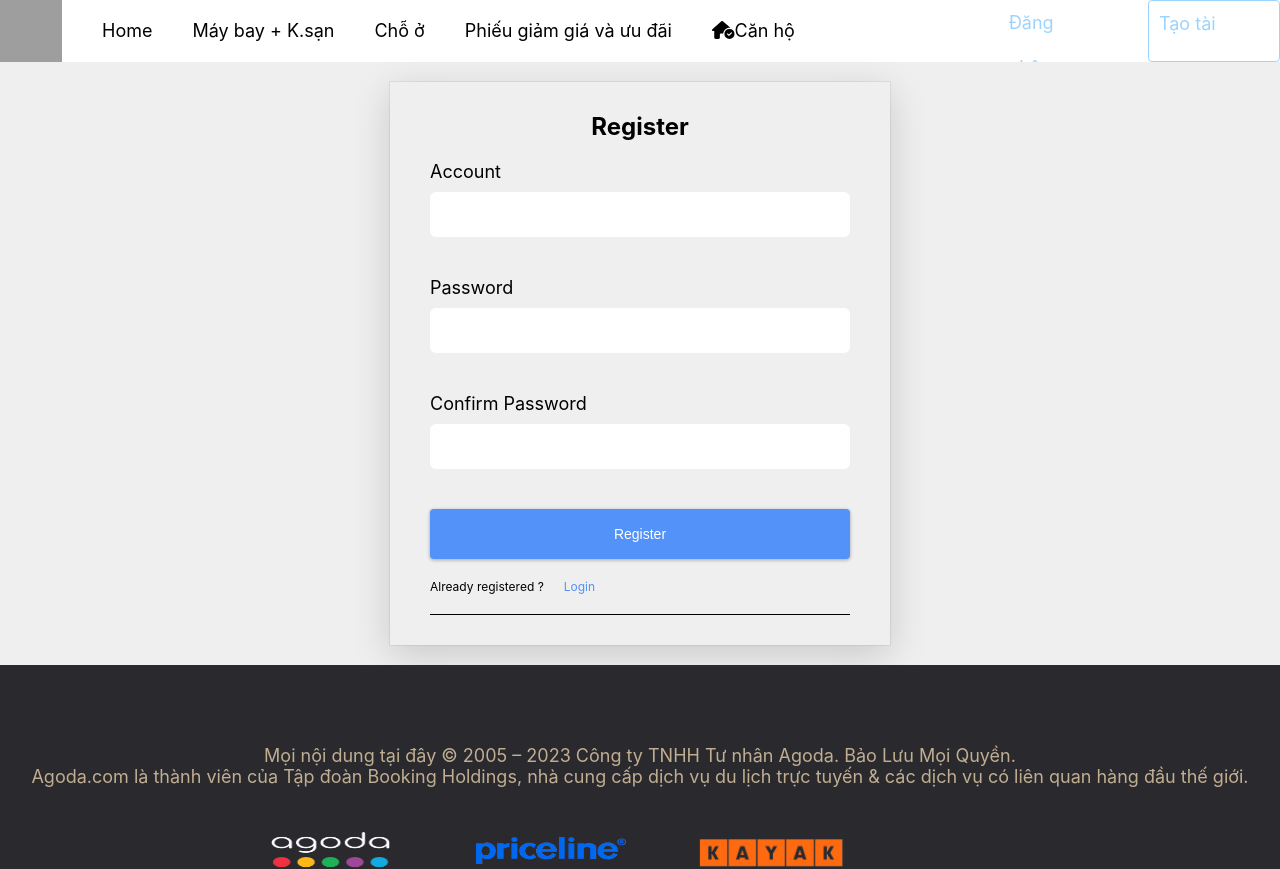
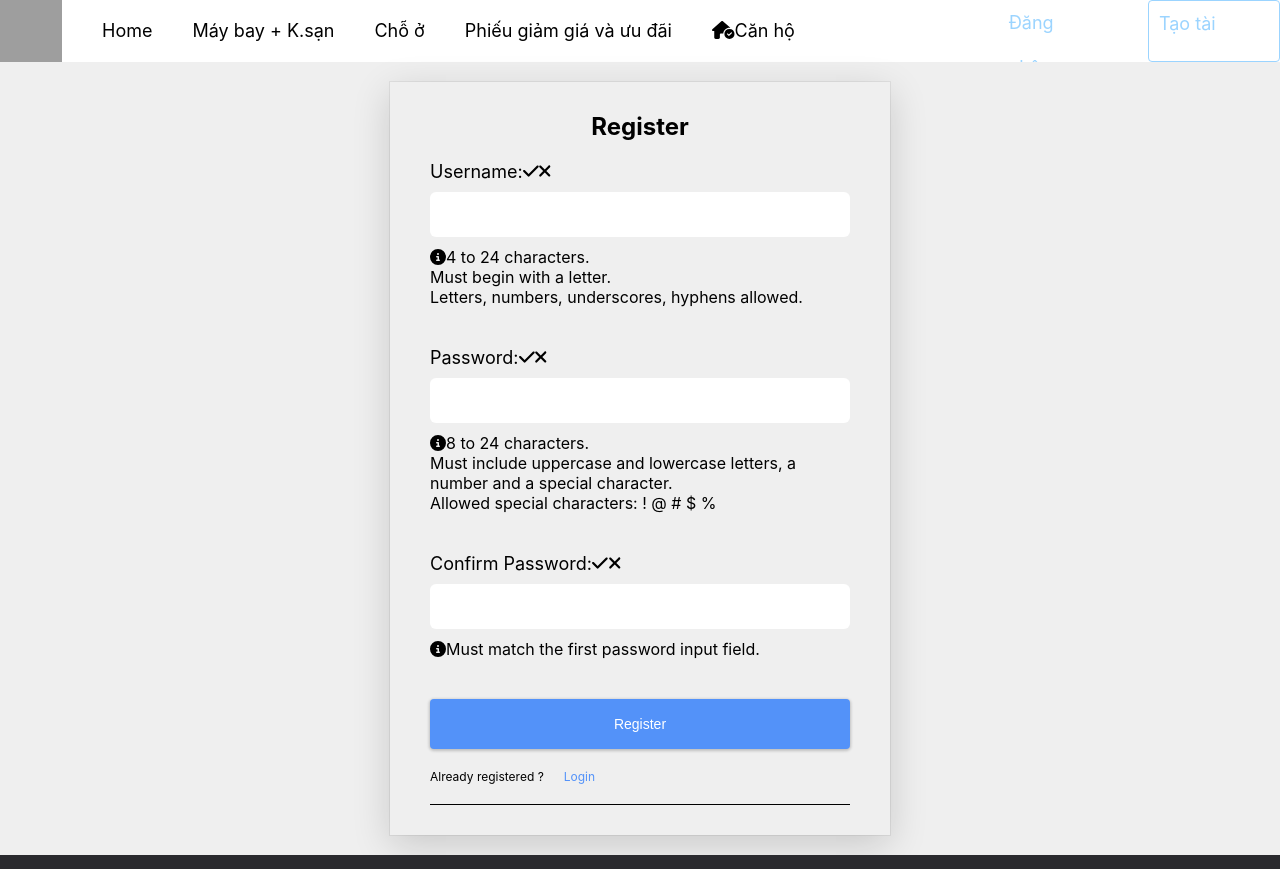
Before and after one commit to congnghiahieu/booking-frontend, a React (Create React App) app: page /register in a window 1280 px wide. Shown: the top 869 px of the page. Built offline with nearby package versions, Linux system fonts and the light colour scheme; grey boxes are pictures that could not be loaded.

Commit message:
Login, Register request, RequiredAuth, PersistLogin finished. Add disable react devtools, jwt-decode

```diff
--- a/package.json
+++ b/package.json
@@ -6,8 +6,10 @@
     "@fortawesome/fontawesome-svg-core": "^6.3.0",
     "@fortawesome/free-solid-svg-icons": "^6.3.0",
     "@fortawesome/react-fontawesome": "^0.2.0",
+    "@fvilers/disable-react-devtools": "^1.3.0",
     "@reduxjs/toolkit": "^1.9.5",
     "clsx": "^1.2.1",
+    "jwt-decode": "^3.1.2",
     "react": "^18.2.0",
     "react-date-range": "^1.4.0",
     "react-dom": "^18.2.0",
--- a/src/app/features/auth/authApiSlice.js
+++ b/src/app/features/auth/authApiSlice.js
@@ -26,9 +26,9 @@ export const authApiSlice = apiSlice.injectEndpoints({
         try {
           await queryFulfilled;
           dispatch(clearCrendentials());
-          setTimeout(() => {
-            dispatch(apiSlice.util.resetApiState());
-          }, 1000);
+          // setTimeout(() => {
+          //   dispatch(apiSlice.util.resetApiState());
+          // }, 1000);
         } catch (err) {
           console.log(err);
         }
--- a/src/app/store.js
+++ b/src/app/store.js
@@ -4,7 +4,7 @@ import { setupListeners } from '@reduxjs/toolkit/dist/query';
 import { authSlice } from './features/auth/authSlice';
 
 export const store = configureStore({
-  devTools: true,
+  devTools: process.env.NODE_ENV == 'development' ? true : false,
   reducer: {
     [apiSlice.reducerPath]: apiSlice.reducer,
     [authSlice.name]: authSlice.reducer,
--- a/src/index.js
+++ b/src/index.js
@@ -6,6 +6,11 @@ import { GlobalStyle } from './components';
 import { BrowserRouter as Router, Routes, Route } from 'react-router-dom';
 import { Provider } from 'react-redux';
 import { store } from './app/store';
+import { disableReactDevTools } from '@fvilers/disable-react-devtools';
+
+if (process.env.NODE_ENV == 'production') {
+  disableReactDevTools();
+}
 
 const root = ReactDOM.createRoot(document.getElementById('root'));
 root.render(
--- a/src/pages/Login/index.js
+++ b/src/pages/Login/index.js
@@ -1,5 +1,5 @@
 import { useState, useEffect, useRef } from 'react';
-import { useNavigate, Link } from 'react-router-dom';
+import { useNavigate, Link, useLocation } from 'react-router-dom';
 import { useDispatch } from 'react-redux';
 import { setCredentials } from '../../app/features/auth/authSlice';
 import { useLoginMutation } from '../../app/features/auth/authApiSlice';
@@ -13,11 +13,15 @@ const Login = () => {
 
   const navigate = useNavigate();
   const dispatch = useDispatch();
+  const location = useLocation();
+  const from = location.state?.from?.pathname || '/';
 
   const usernameRef = useRef(null);
+
   const [username, attrs, reset] = useLocalInput('username', '');
   const [password, setPassword] = useState('');
   const [persist, toggle] = useLocalCheckbox('persist-login', false);
+
   const [loginErr, setLoginErr] = useState('');
 
   const [login, { isLoading }] = useLoginMutation();
@@ -39,7 +43,7 @@ const Login = () => {
       dispatch(setCredentials({ accessToken }));
       reset();
       setPassword();
-      // navigate('/dash');
+      navigate(from, { replace: true });
     } catch (err) {
       if (!err.status) {
         setLoginErr('No Server Response');
@@ -71,6 +75,7 @@ const Login = () => {
           <label htmlFor='persist'>Keep login session</label>
           <input id='persist' type='checkbox' checked={persist} onChange={toggle} />
         </div>
+        {/* TODO: CSS cả lúc button bị disabled */}
         <div className='form-group'>
           <button disabled={!canLogin} onClick={onLogin}>
             Login
@@ -82,7 +87,7 @@ const Login = () => {
         <Link to='/register'>Register new Account</Link>
       </div>
       <div className='Google_login'>
-    <span>Google</span>
+        <span>Google</span>
       </div>
     </div>
   );
--- a/src/pages/Register/index.js
+++ b/src/pages/Register/index.js
@@ -1,4 +1,6 @@
-import { Link, useNavigate } from 'react-router-dom';
+import { faCheck, faTimes, faInfoCircle } from '@fortawesome/free-solid-svg-icons';
+import { FontAwesomeIcon } from '@fortawesome/react-fontawesome';
+import { Link } from 'react-router-dom';
 import { useState, useRef, useEffect } from 'react';
 import { useRegisterMutation } from '../../app/features/auth/authApiSlice';
 import useTitle from '../../hooks/useTitle';
@@ -10,7 +12,6 @@ const PWD_REGEX = /^(?=.*[a-z])(?=.*[A-Z])(?=.*[0-9])(?=.*[!@#$%]).{8,24}$/;
 const Register = () => {
   useTitle('Register');
 
-  const navigate = useNavigate();
   const userRef = useRef();
 
   const [user, setUser] = useState('');
@@ -29,7 +30,7 @@ const Register = () => {
   const [success, setSuccess] = useState(false);
 
   const [regis, { isLoading }] = useRegisterMutation();
-  const canRegis = validName && validMatch && !isLoading;
+  const canRegis = validName && validPwd && validMatch && !isLoading;
 
   useEffect(() => {
     userRef.current.focus();
@@ -58,19 +59,18 @@ const Register = () => {
       return;
     }
     try {
-      await regis({ user, pwd }).unwrap();
+      await regis({ username: user, password: pwd }).unwrap();
       setSuccess(true);
       setUser('');
       setPwd('');
       setMatchPwd('');
-      // navigate('/login');
     } catch (err) {
       if (!err.status) {
         setRegisErr('No Server Response');
       } else if (err.status === 400) {
         setRegisErr('Missing Username or Password');
-      } else if (err.status === 401) {
-        setRegisErr('Unauthorized');
+      } else if (err.status === 409) {
+        setRegisErr('Username Taken');
       } else {
         setRegisErr(err.data?.message);
       }
@@ -81,9 +81,9 @@ const Register = () => {
     <>
       {success ? (
         <section>
-          <h1>Success!</h1>
+          <h1>Đăng kí tài khoản thành công</h1>
           <p>
-            <Link to='/login'>Sign in</Link>
+            <Link to='/login'>Chuyển tới trang đăng nhập</Link>
           </p>
         </section>
       ) : (
@@ -91,26 +91,106 @@ const Register = () => {
           {isLoading && <Loading />}
           {regisErr && <p>{regisErr}</p>}
           <h2>Register</h2>
+
           <form className='form'>
             <div className='form-group'>
-              <label htmlFor='account'>Account</label>
-              <input id='account' type='text' ref={userRef} />
+              <label htmlFor='account'>
+                Username:
+                <FontAwesomeIcon icon={faCheck} className={validName ? 'valid' : 'hide'} />
+                <FontAwesomeIcon
+                  icon={faTimes}
+                  className={validName || !user ? 'hide' : 'invalid'}
+                />
+              </label>
+              <input
+                id='account'
+                type='text'
+                ref={userRef}
+                autoComplete='off'
+                onChange={e => setUser(e.target.value)}
+                value={user}
+                required
+                onFocus={() => setUserFocus(true)}
+                onBlur={() => setUserFocus(false)}
+              />
+              {/* Validation message */}
+              {/* TODO: Cần CSS */}
+              <p
+                id='uidnote'
+                className={userFocus && user && !validName ? 'instructions' : 'offscreen'}>
+                <FontAwesomeIcon icon={faInfoCircle} />
+                4 to 24 characters.
+                <br />
+                Must begin with a letter.
+                <br />
+                Letters, numbers, underscores, hyphens allowed.
+              </p>
             </div>
 
             <div className='form-group'>
-              <label htmlFor='password'>Password</label>
-              <input id='password' type='password' />
+              <label htmlFor='password'>
+                Password:
+                <FontAwesomeIcon icon={faCheck} className={validPwd ? 'valid' : 'hide'} />
+                <FontAwesomeIcon icon={faTimes} className={validPwd || !pwd ? 'hide' : 'invalid'} />
+              </label>
+              <input
+                id='password'
+                type='password'
+                onChange={e => setPwd(e.target.value)}
+                value={pwd}
+                required
+                onFocus={() => setPwdFocus(true)}
+                onBlur={() => setPwdFocus(false)}
+              />
+              <p id='pwdnote' className={pwdFocus && !validPwd ? 'instructions' : 'offscreen'}>
+                <FontAwesomeIcon icon={faInfoCircle} />
+                8 to 24 characters.
+                <br />
+                Must include uppercase and lowercase letters, a number and a special character.
+                <br />
+                Allowed special characters: <span aria-label='exclamation mark'>!</span>{' '}
+                <span aria-label='at symbol'>@</span> <span aria-label='hashtag'>#</span>{' '}
+                <span aria-label='dollar sign'>$</span> <span aria-label='percent'>%</span>
+              </p>
             </div>
+
             <div className='form-group'>
-              <label htmlFor='confirm'>Confirm Password</label>
-              <input id='confirm' type='password' />
+              <label htmlFor='confirm'>
+                Confirm Password:
+                <FontAwesomeIcon
+                  icon={faCheck}
+                  className={validMatch && matchPwd ? 'valid' : 'hide'}
+                />
+                <FontAwesomeIcon
+                  icon={faTimes}
+                  className={validMatch || !matchPwd ? 'hide' : 'invalid'}
+                />
+              </label>
+              <input
+                id='confirm'
+                type='password'
+                onChange={e => setMatchPwd(e.target.value)}
+                value={matchPwd}
+                required
+                onFocus={() => setMatchFocus(true)}
+                onBlur={() => setMatchFocus(false)}
+              />
+              <p
+                id='confirmnote'
+                className={matchFocus && !validMatch ? 'instructions' : 'offscreen'}>
+                <FontAwesomeIcon icon={faInfoCircle} />
+                Must match the first password input field.
+              </p>
             </div>
+
+            {/* TODO: CSS cả lúc button bị disabled */}
             <div className='form-group'>
               <button disabled={!canRegis} onClick={onRegis}>
                 Register
               </button>
             </div>
           </form>
+
           <div className='form-redirect'>
             <p>Already registered ?</p>
             <Link to='/login'>Login</Link>
```
Also changed, not shown: src/components/PersistLogin/index.js (added, +73 -0 lines), src/components/RequiredAuth/index.js (added, +16 -0 lines), 1 other file (tests, documents, lock files or other folders).
